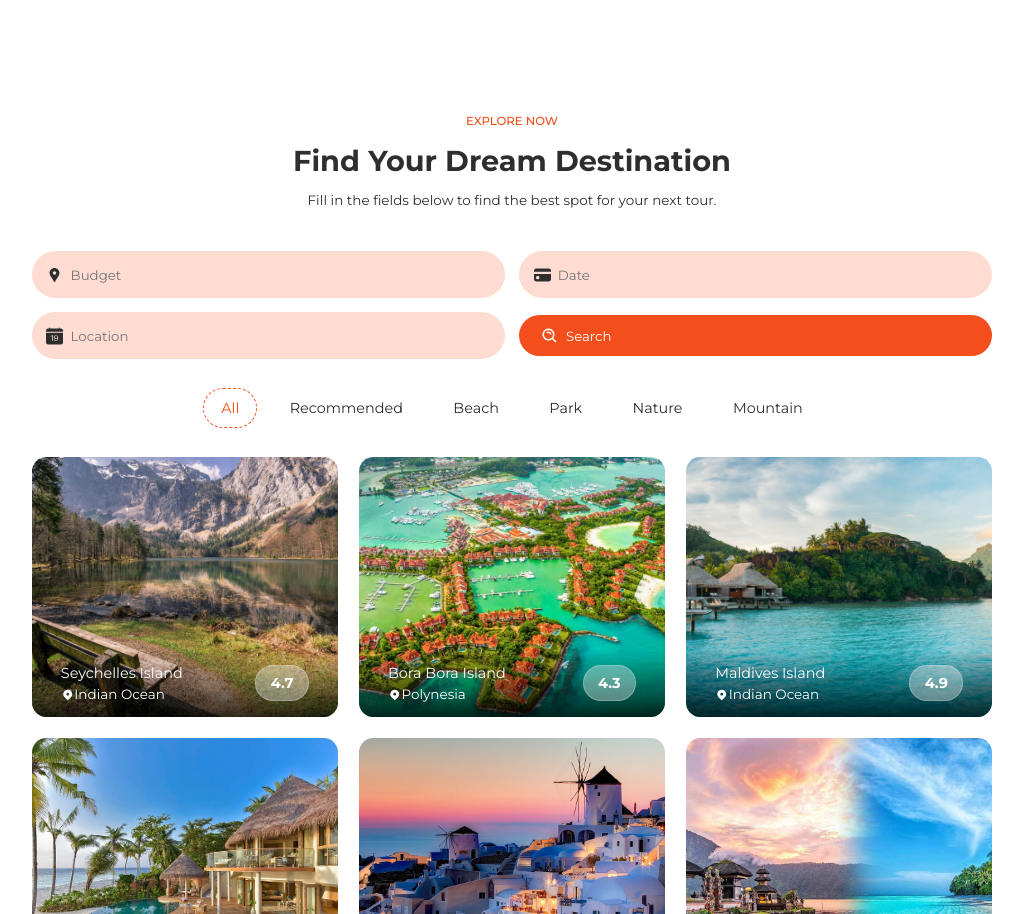
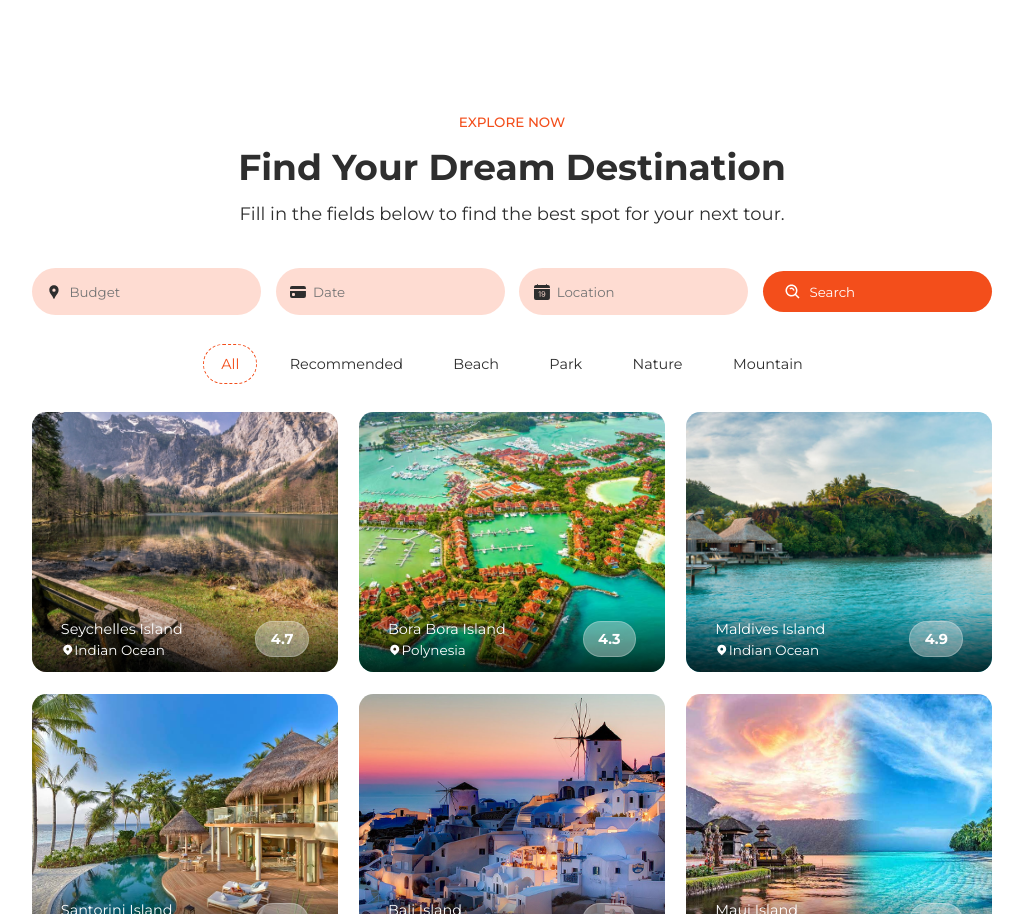
Before and after one commit to KarolinaReseman/travelproject, a React (Vite) app: page / in a window 1280 px wide. Shown: the part 940-1854 px from the top of the page, without its empty margins (128-1151 px from the left). Built offline with nearby package versions, Linux system fonts and the light colour scheme.

Commit message:
added styles

```diff
--- a/src/Components/Destinations/Destinations.css
+++ b/src/Components/Destinations/Destinations.css
@@ -154,13 +154,31 @@ root {
     color: var(--primaryColor);
     border: 1.5px dashed var(--primaryColor);
   }
+  .destination .secContainer .searchField {
+    grid-template-columns: repeat(4, 1fr);
+  }
 }
 @media screen and (min-width: 1014px) {
-  .destination .secContainer .destinationContainer {
-    grid-template-columns: repeat(3, 1fr);
+  .destination .secContainer .secTitle .redtext {
+    font-size: var(--normalFontSize);
+  }
+  .destination .secContainer .secTitle h3 {
+    font-size: var(--h1FontSize);
+  }
+  .destination .secContainer .secTitle p {
+    font-size: var(--h3FontSize);
+  }
+  .destination .secContainer .searchField {
+    grid-template-columns: repeat(4, 1fr);
   }
 }
 @media screen and (min-width: 1148px) {
+  .destination .secContainer .secTitle h3 {
+    font-size: var(--biggestFrontSize);
+  }
+  .destination .secContainer .secTitle p {
+    font-size: var(--h2FontSize);
+  }
   .destination .secContainer .destinationContainer {
     grid-template-columns: repeat(3, 1fr);
   }
--- a/src/Components/Destinations/Destinations.scss
+++ b/src/Components/Destinations/Destinations.scss
@@ -194,6 +194,10 @@ root {
                     }
                 }
             }
+
+            .searchField{
+                grid-template-columns: repeat(4,1fr);
+            }
         }
     }
 }
@@ -202,13 +206,25 @@ root {
     .destination{
         .secContainer{
 
-            // .searchField{
-            //     grid-template-columns: repeat(4,1fr);
-            // }
+            .secTitle{
+                .redtext{
+                    font-size: var(--normalFontSize);
+                }
 
-            .destinationContainer{
-                grid-template-columns: repeat(3,1fr);
+                h3{
+                    font-size: var(--h1FontSize);
+                }
+
+                p{
+                    font-size: var(--h3FontSize);
+                }
             }
+
+            .searchField{
+                grid-template-columns: repeat(4,1fr);
+            }
+
+
         }
     }
 }
@@ -217,9 +233,16 @@ root {
     .destination{
         .secContainer{
 
-            // .searchField{
-            //     grid-template-columns: repeat(4,1fr);
-            // }
+            .secTitle{
+
+                h3{
+                    font-size: var(--biggestFrontSize);
+                }
+
+                p{
+                    font-size: var(--h2FontSize);
+                }
+            }
 
             .destinationContainer{
                 grid-template-columns: repeat(3,1fr);
@@ -232,10 +255,6 @@ root {
     .destination{
         .secContainer{
 
-            // .searchField{
-            //     grid-template-columns: repeat(4,1fr);
-            // }
-
             .destinationContainer{
                 grid-template-columns: repeat(4,1fr);
             }
```
Also changed, not shown: 1 other file (tests, documents, lock files or other folders).
